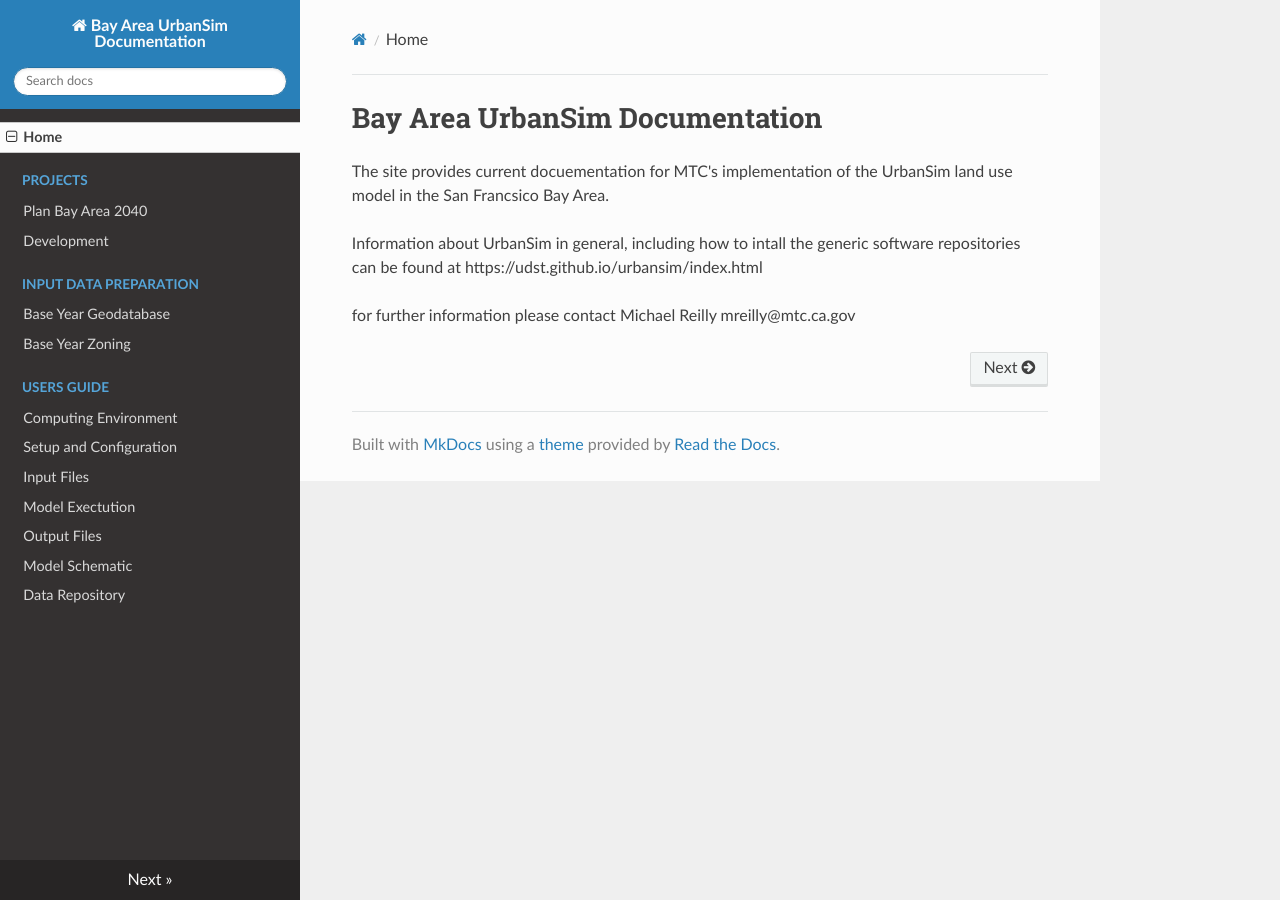
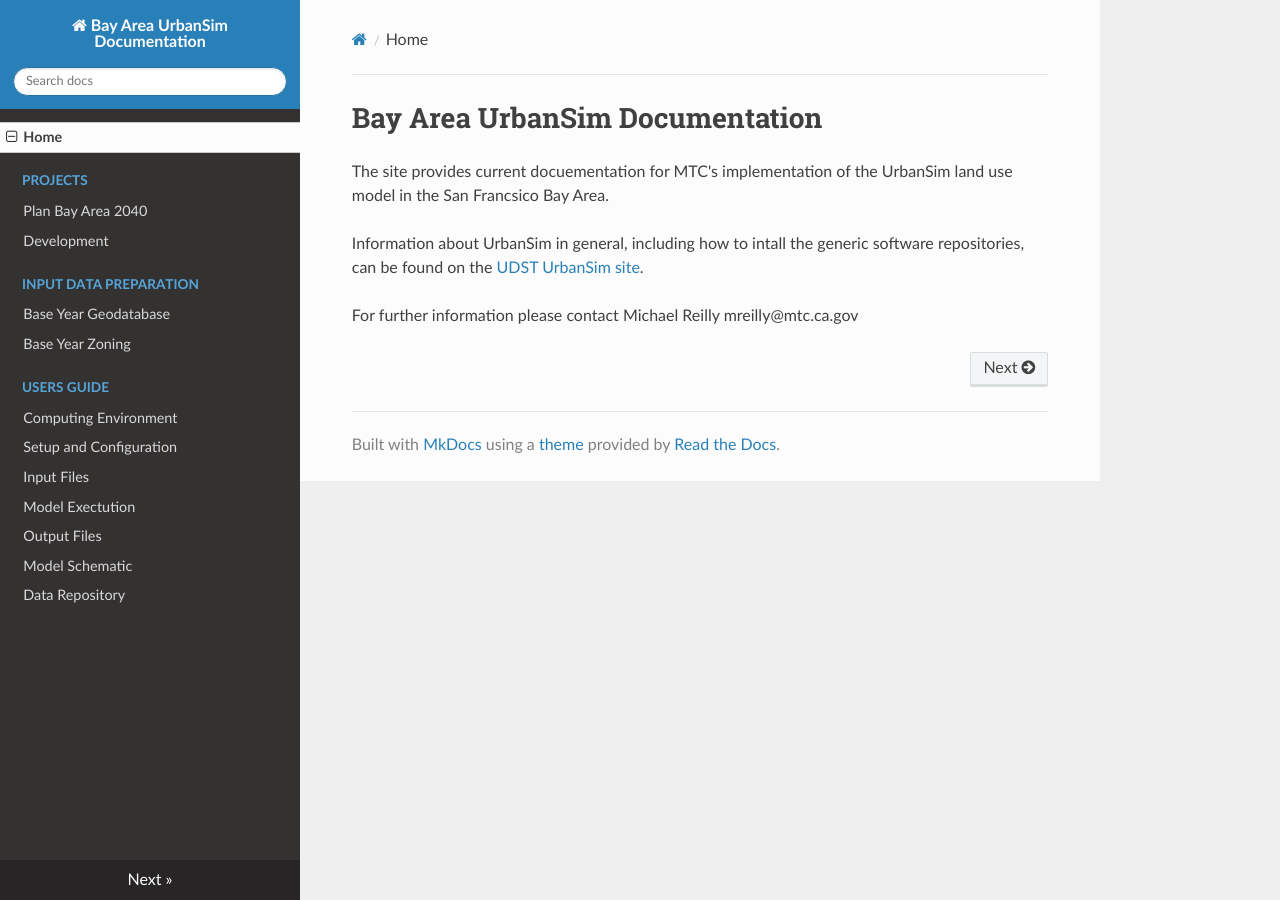
Before and after one commit to BayAreaMetro/baus_docs2, an MkDocs documentation site: the page built from docs/index.md, in a window 1280 px wide. Built offline with MkDocs 1.6.1, drawn with Linux system fonts in a browser that asks for light colours; nearby versions of some CDN libraries; old or Windows-style settings are respelled for this version of MkDocs.

Commit message:
sm change

```diff
--- a/docs/index.md
+++ b/docs/index.md
@@ -2,6 +2,6 @@
 
 The site provides current docuementation for MTC's implementation of the UrbanSim land use model in the San Francsico Bay Area.
 
-Information about UrbanSim in general, including how to intall the generic software repositories can be found at https://udst.github.io/urbansim/index.html
+Information about UrbanSim in general, including how to intall the generic software repositories, can be found on the [UDST UrbanSim site](https://udst.github.io/urbansim/index.html).
 
-for further information please contact Michael Reilly mreilly@mtc.ca.gov
+For further information please contact Michael Reilly mreilly@mtc.ca.gov
```
